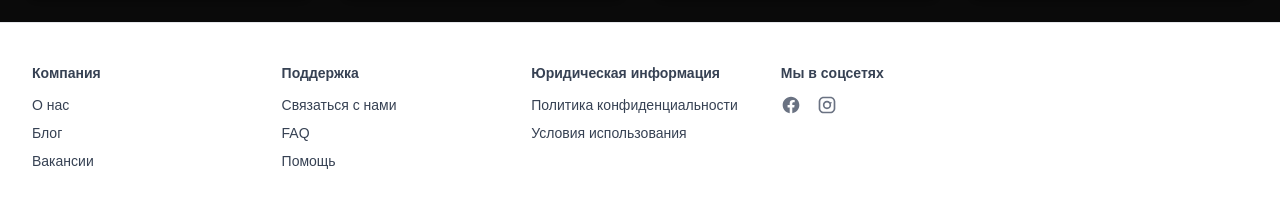
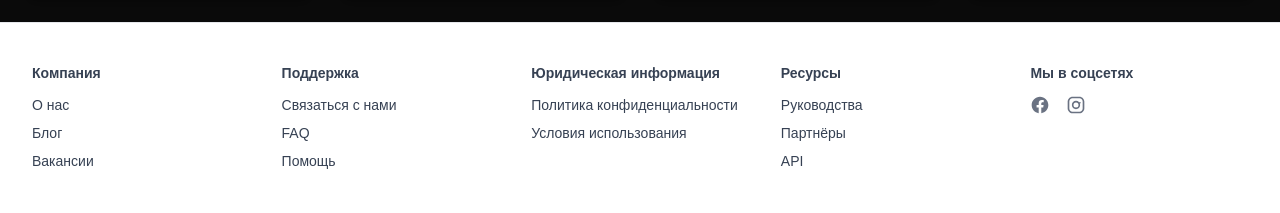
Before and after one commit to DENFNC/Zappy, a Next.js app in the folder frontend/: page / in a window 1280 px wide. Shown: the part 3860-4073 px from the top of the page. Built offline with nearby package versions, Linux system fonts and the light colour scheme.

Commit message:
feat: (frontend) add more information to the footer

```diff
--- a/frontend/src/components/Footer/Footer.tsx
+++ b/frontend/src/components/Footer/Footer.tsx
@@ -60,7 +60,29 @@ export default function Footer() {
               </li>
             </ul>
           </div>
-          <SocialLinks />
+          <div>
+            <h3 className="text-sm font-semibold mb-3">Ресурсы</h3>
+            <ul className="space-y-2 text-sm">
+              <li>
+                <a href="#" className="hover:text-blue-600">
+                  Руководства
+                </a>
+              </li>
+              <li>
+                <a href="#" className="hover:text-blue-600">
+                  Партнёры
+                </a>
+              </li>
+              <li>
+                <a href="#" className="hover:text-blue-600">
+                  API
+                </a>
+              </li>
+            </ul>
+          </div>
+          <div>
+            <SocialLinks />
+          </div>
         </div>
         <div className="mt-10 text-sm text-center text-gray-500">
           © {new Date().getFullYear()} Ваша Компания. Все права защищены.
```
